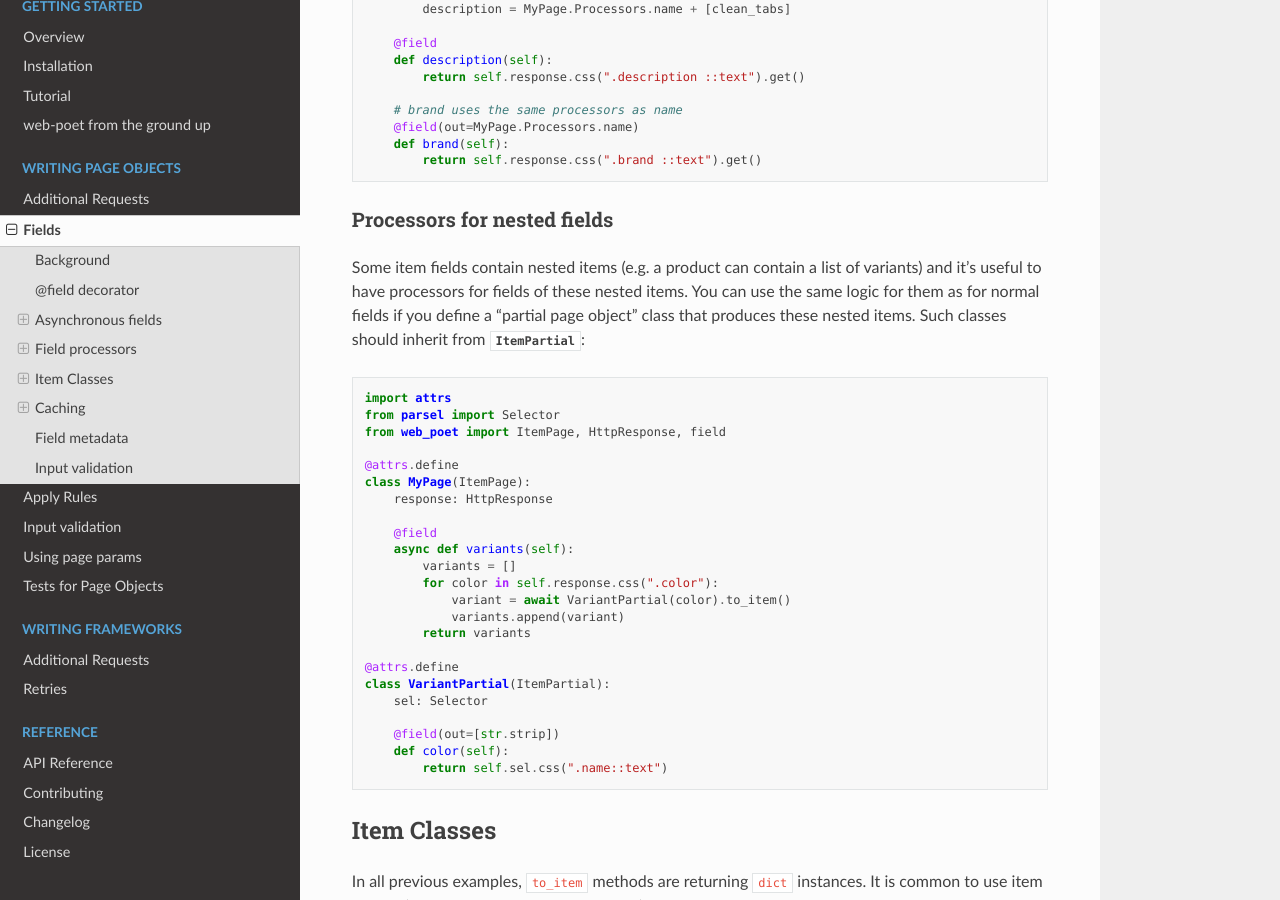
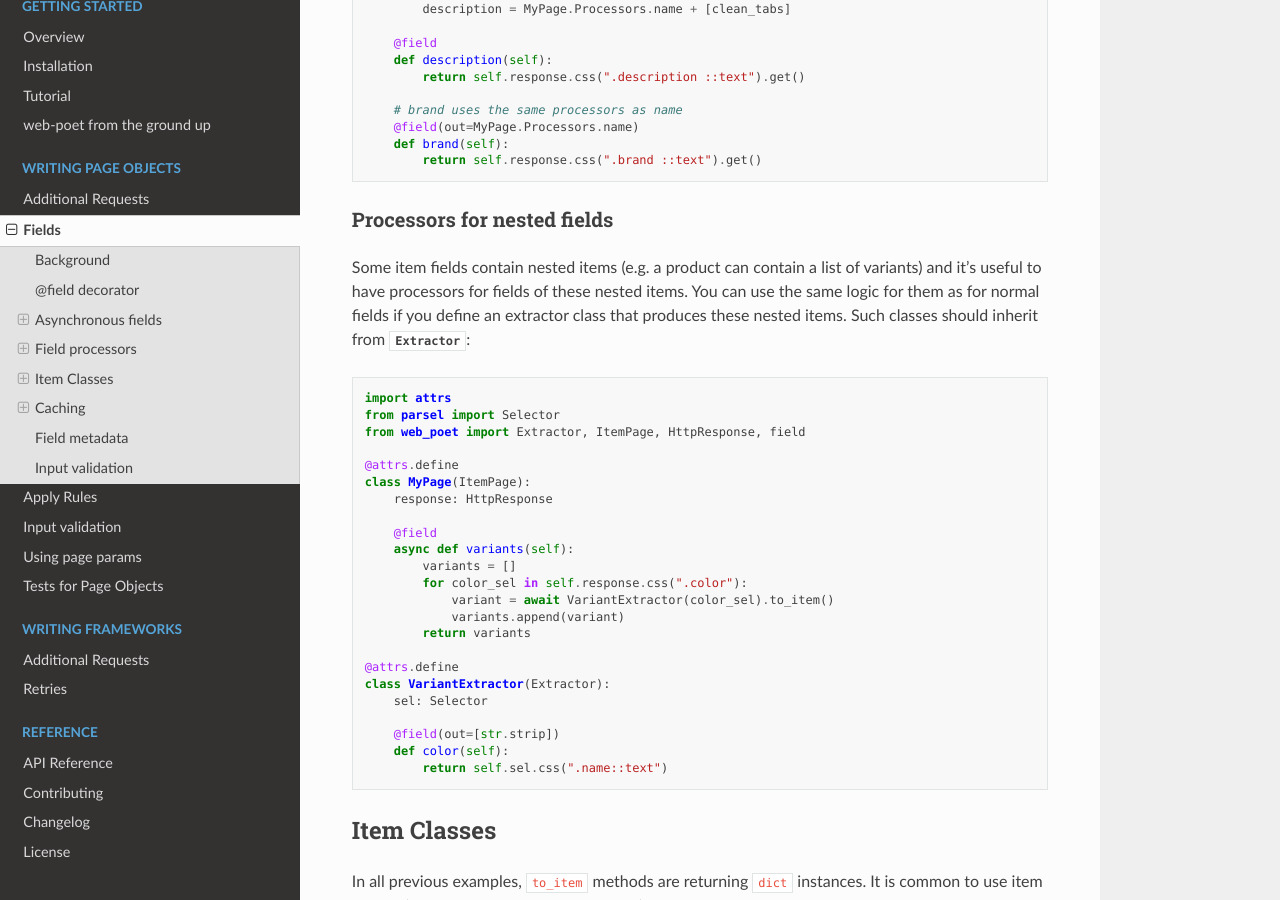
Before and after one commit to scrapinghub/web-poet, a Sphinx documentation site: the page built from docs/page-objects/fields.rst, in a window 1280 px wide and 900 px high, scrolled down 4549 px. Built offline with Sphinx 7.4.7 and the Read the Docs theme 2.0.0, drawn with Linux system fonts in a browser that asks for light colours.

```diff
--- a/docs/page-objects/fields.rst
+++ b/docs/page-objects/fields.rst
@@ -270,15 +270,15 @@
 
 Some item fields contain nested items (e.g. a product can contain a list of
 variants) and it's useful to have processors for fields of these nested items.
-You can use the same logic for them as for normal fields if you define a
-"partial page object" class that produces these nested items. Such classes
-should inherit from :class:`~.ItemPartial`:
+You can use the same logic for them as for normal fields if you define an
+extractor class that produces these nested items. Such classes should inherit
+from :class:`~.Extractor`:
 
 .. code-block:: python
 
     import attrs
     from parsel import Selector
-    from web_poet import ItemPage, HttpResponse, field
+    from web_poet import Extractor, ItemPage, HttpResponse, field
 
     @attrs.define
     class MyPage(ItemPage):
@@ -287,13 +287,13 @@
         @field
         async def variants(self):
             variants = []
-            for color in self.response.css(".color"):
-                variant = await VariantPartial(color).to_item()
+            for color_sel in self.response.css(".color"):
+                variant = await VariantExtractor(color_sel).to_item()
                 variants.append(variant)
             return variants
 
     @attrs.define
-    class VariantPartial(ItemPartial):
+    class VariantExtractor(Extractor):
         sel: Selector
 
         @field(out=[str.strip])
--- a/web_poet/__init__.py
+++ b/web_poet/__init__.py
@@ -13,9 +13,9 @@
     ResponseUrl,
 )
 from .pages import (
+    Extractor,
     Injectable,
     ItemPage,
-    ItemPartial,
     ItemWebPage,
     Returns,
     WebPage,
```
Also changed, not shown: 2 other files.
